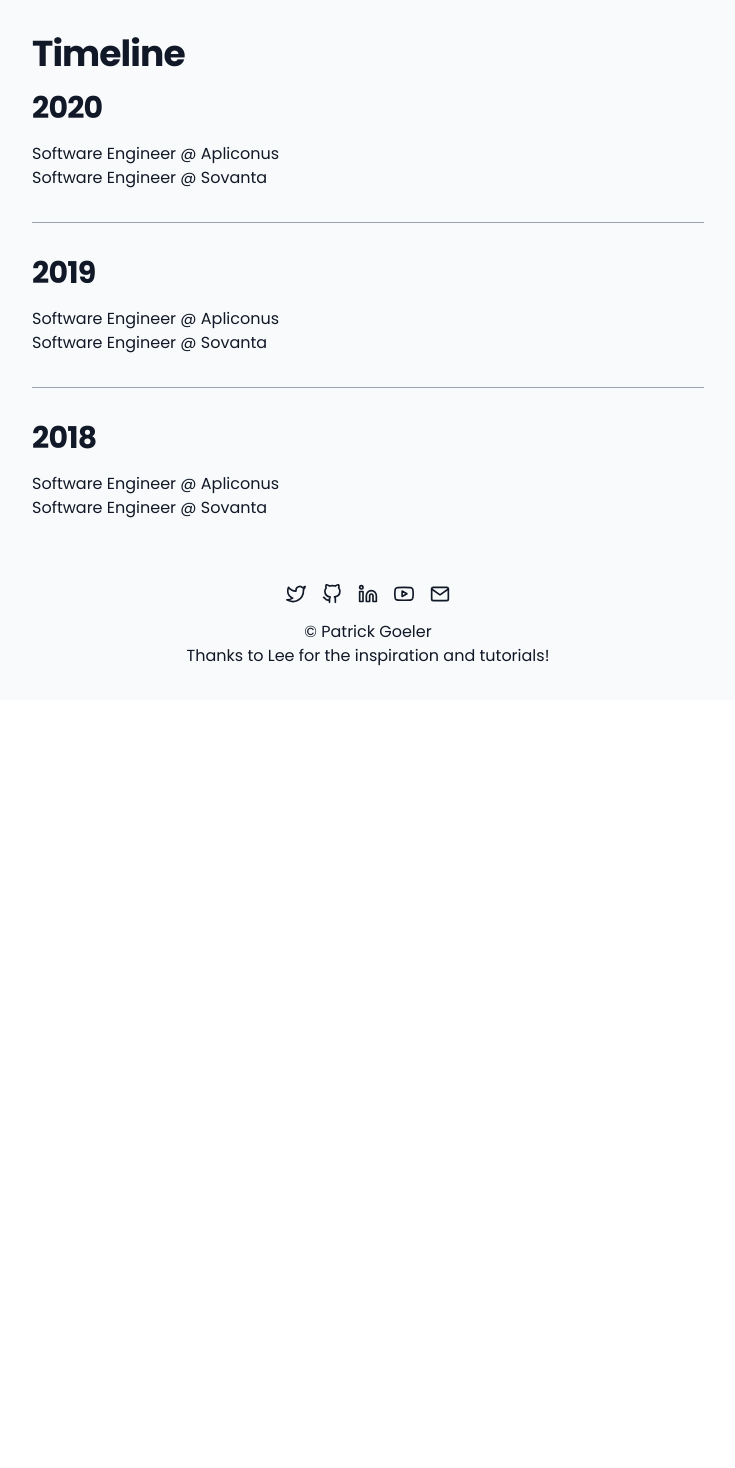
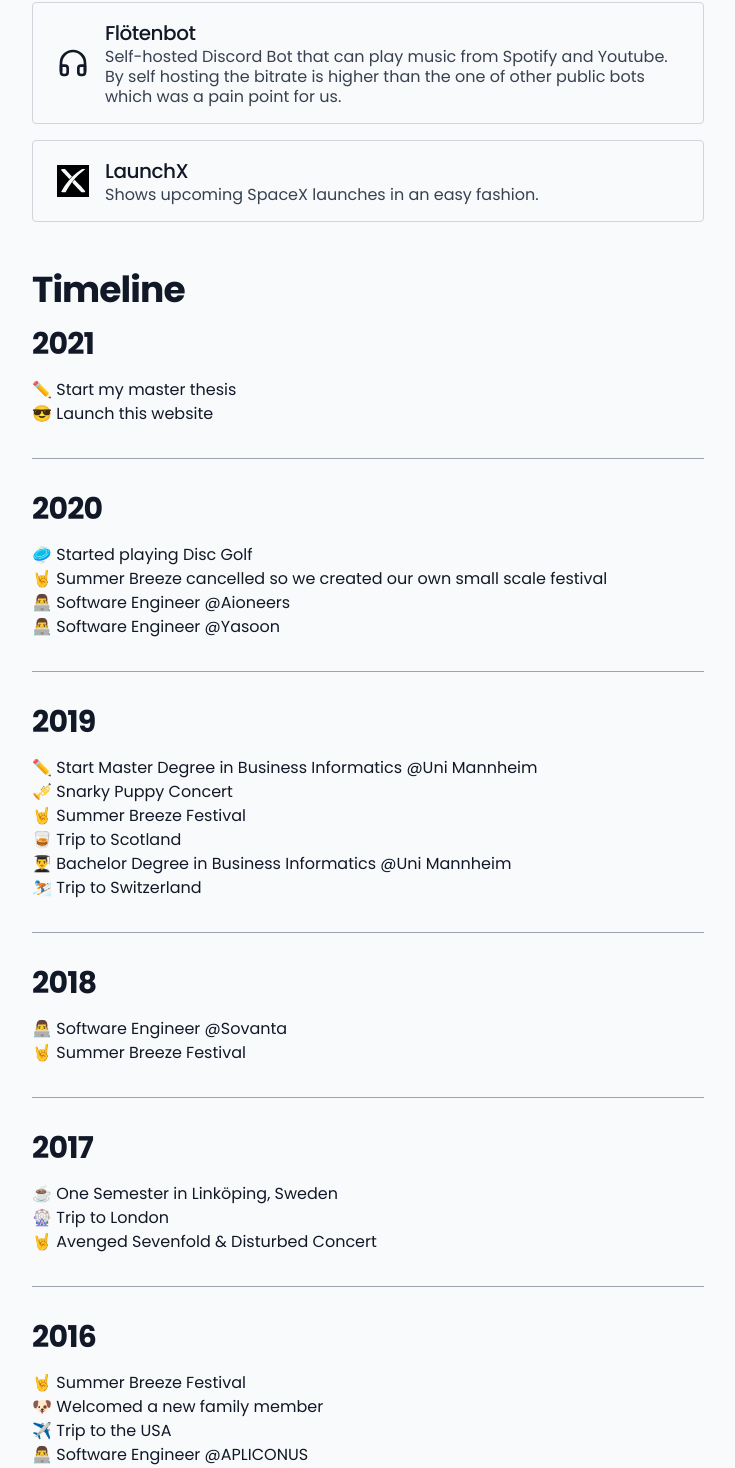
Before and after one commit to 22940dev/abc-port-goeler, a Next.js app: page / in a window 1280 px wide. Shown: the part 748-2216 px from the top of the page, without its empty margins (272-1007 px from the left). Before the commit the page ends 1448 px from the top, so only its background shows below. Built offline with nearby package versions, Linux system fonts and the light colour scheme; what @tailwindcss/typography would draw is missing.

Commit message:
Add more projects and timeline

```diff
--- a/components/ProjectCard.tsx
+++ b/components/ProjectCard.tsx
@@ -1,8 +1,10 @@
+import Title from "./Title"
+
 type Props = {
     title: string
     description: string
     href: string
-    icon?: "musicmash"
+    icon?: "musicmash" | "launchx" | "flute"
 }
 
 export default function ProjectCard({ title, description, href, icon }: Props) {
@@ -56,10 +58,56 @@
                         </svg>
                     </div>
                 )}
+
+                {icon === "launchx" && (
+                    <div className="h-8 w-8 ml-2 mr-4">
+                        <span className="sr-only">LaunchX</span>
+                        <svg
+                            className="h-8 w-8 min-w-sm text-gray-900 dark:text-gray-100"
+                            viewBox="0 0 180.000000 180.000000"
+                        >
+                            <g
+                                transform="translate(0.000000,180.000000) scale(0.100000,-0.100000)"
+                                fill="#000000"
+                                stroke="none"
+                            >
+                                <path
+                                    d="M0 900 l0 -900 900 0 900 0 0 900 0 900 -900 0 -900 0 0 -900z m644
+463 l195 -207 -66 -73 c-36 -40 -69 -73 -74 -73 -6 0 -356 370 -441 466 -15
+17 -18 30 -13 58 l7 36 99 0 98 0 195 -207z m936 198 c0 -5 -51 -48 -112 -94
+-333 -251 -609 -565 -850 -967 -42 -69 -87 -149 -102 -177 l-26 -53 -120 0
+c-65 0 -121 4 -125 10 -13 22 153 299 286 476 227 303 467 533 759 730 l125
+84 83 0 c45 0 82 -4 82 -9z m-289 -905 c247 -268 294 -323 291 -345 -5 -51 -6
+-51 -109 -50 l-98 0 -220 235 c-121 129 -237 254 -258 278 l-37 44 62 80 c35
+45 66 80 69 79 3 -1 138 -146 300 -321z"
+                                />
+                            </g>
+                        </svg>
+                    </div>
+                )}
+
+                {icon === "flute" && (
+                    <div className="h-8 w-8 ml-2 mr-4">
+                        <span className="sr-only">Floetenbot</span>
+                        <svg
+                            viewBox="0 0 24 24"
+                            fill="none"
+                            stroke="currentColor"
+                            stroke-width="2"
+                            stroke-linecap="round"
+                            stroke-linejoin="round"
+                            className="h-8 w-8 min-w-sm text-gray-900 dark:text-gray-100"
+                        >
+                            <path d="M3 18v-6a9 9 0 0 1 18 0v6" />
+                            <path d="M21 19a2 2 0 0 1-2 2h-1a2 2 0 0 1-2-2v-3a2 2 0 0 1 2-2h3zM3 19a2 2 0 0 0 2 2h1a2 2 0 0 0 2-2v-3a2 2 0 0 0-2-2H3z" />
+                        </svg>
+                    </div>
+                )}
+
                 <div>
-                    <h4 className="text-lg font-bold tracking-tight text-gray-900 dark:text-gray-100 no-underline">
+                    <Title variant="h4" thin>
                         {title}
-                    </h4>
+                    </Title>
                     <p className="leading-5 text-gray-700 dark:text-gray-300">{description}</p>
                 </div>
             </div>
--- a/pages/index.tsx
+++ b/pages/index.tsx
@@ -32,17 +32,41 @@
                 href="https://music-mash.netlify.app/"
                 icon="musicmash"
             />
+            <ProjectCard
+                title="Flötenbot"
+                description="Self-hosted Discord Bot that can play music from Spotify and Youtube. By self hosting the bitrate is higher than the one of other public bots which was a pain point for us."
+                href="https://github.com/patrickgoeler/floetenbot/"
+                icon="flute"
+            />
+            <ProjectCard
+                title="LaunchX"
+                description="Shows upcoming SpaceX launches in an easy fashion."
+                href="https://launchx.space/"
+                icon="launchx"
+            />
 
             <Title variant="h2" className="mb-4 mt-8">
                 Timeline
             </Title>
 
             <Title variant="h3" className="mb-4">
+                2021
+            </Title>
+            <ul>
+                <li>✏ Start my master thesis</li>
+                <li>😎 Launch this website</li>
+            </ul>
+
+            <Divider className="my-8" />
+
+            <Title variant="h3" className="mb-4">
                 2020
             </Title>
             <ul>
-                <li>Software Engineer @ Apliconus</li>
-                <li>Software Engineer @ Sovanta</li>
+                <li>🥏 Started playing Disc Golf</li>
+                <li>🤘 Summer Breeze cancelled so we created our own small scale festival</li>
+                <li>👨‍💻 Software Engineer @Aioneers</li>
+                <li>👨‍💻 Software Engineer @Yasoon</li>
             </ul>
 
             <Divider className="my-8" />
@@ -51,8 +75,12 @@
                 2019
             </Title>
             <ul>
-                <li>Software Engineer @ Apliconus</li>
-                <li>Software Engineer @ Sovanta</li>
+                <li>✏ Start Master Degree in Business Informatics @Uni Mannheim</li>
+                <li>🎺 Snarky Puppy Concert</li>
+                <li>🤘 Summer Breeze Festival</li>
+                <li>🥃 Trip to Scotland</li>
+                <li>👨‍🎓 Bachelor Degree in Business Informatics @Uni Mannheim</li>
+                <li>⛷ Trip to Switzerland</li>
             </ul>
 
             <Divider className="my-8" />
@@ -61,8 +89,52 @@
                 2018
             </Title>
             <ul>
-                <li>Software Engineer @ Apliconus</li>
-                <li>Software Engineer @ Sovanta</li>
+                <li>👨‍💻 Software Engineer @Sovanta</li>
+                <li>🤘 Summer Breeze Festival</li>
+            </ul>
+
+            <Divider className="my-8" />
+
+            <Title variant="h3" className="mb-4">
+                2017
+            </Title>
+            <ul>
+                <li>☕ One Semester in Linköping, Sweden</li>
+                <li>🎡 Trip to London</li>
+                <li>🤘 Avenged Sevenfold & Disturbed Concert</li>
+            </ul>
+
+            <Divider className="my-8" />
+
+            <Title variant="h3" className="mb-4">
+                2016
+            </Title>
+            <ul>
+                <li>🤘 Summer Breeze Festival</li>
+                <li>🐶 Welcomed a new family member</li>
+                <li>✈ Trip to the USA</li>
+                <li>👨‍💻 Software Engineer @APLICONUS</li>
+                <li>🥃 Trip to Scotland</li>
+            </ul>
+
+            <Divider className="my-8" />
+
+            <Title variant="h3" className="mb-4">
+                2015
+            </Title>
+            <ul>
+                <li>✏ Start Bachelor Degree in Business Informatics @Uni Mannheim</li>
+                <li>🤘 Summer Breeze Festival</li>
+                <li>👨‍🎓 Finish School</li>
+            </ul>
+
+            <Divider className="my-8" />
+
+            <Title variant="h3" className="mb-4">
+                2013
+            </Title>
+            <ul>
+                <li>🤘 Summer Breeze Festival</li>
             </ul>
         </>
     )
```
